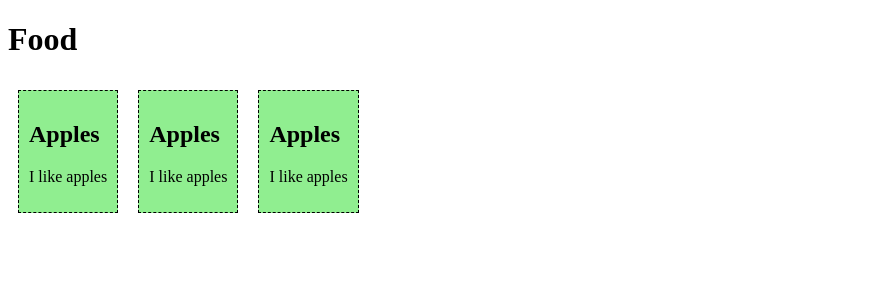
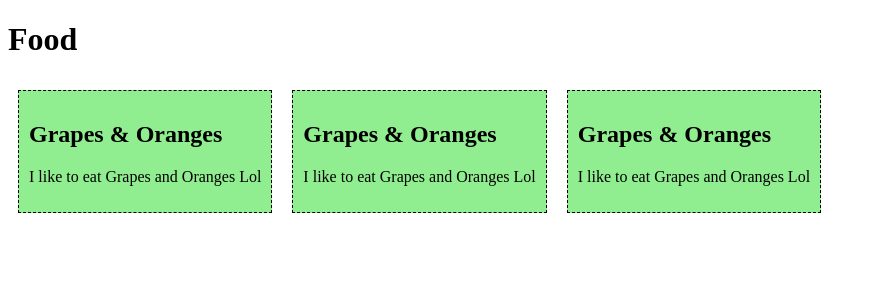
Before and after one commit to JustinTumaliwan/WEBPROG-IT242-Vuejs, a Vue app in the folder firstsfc/: page / in a window 1280 px wide. Shown: the top 300 px of the page, without its empty margins (0-876 px from the left). Built offline with nearby package versions, Linux system fonts and the light colour scheme.

Commit message:
Added grapes and oranges

```diff
--- a/firstsfc/src/components/FoodItem.vue
+++ b/firstsfc/src/components/FoodItem.vue
@@ -9,8 +9,8 @@
 export default {
   data() {
     return {
-      name: 'Apples',
-      message: 'I like apples'
+      name: 'Grapes & Oranges',
+      message: 'I like to eat Grapes and Oranges Lol'
     }
   }
 };
```
